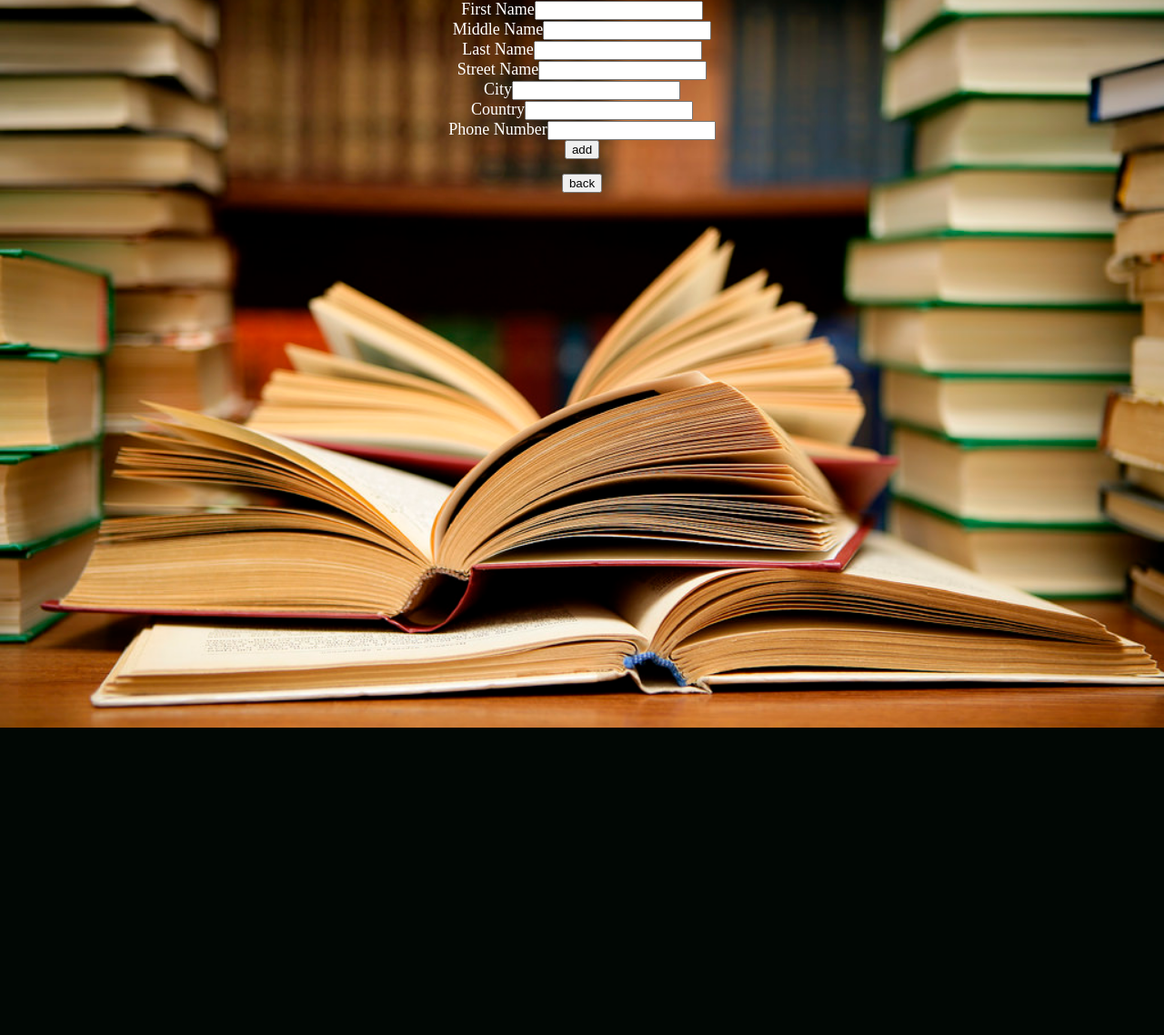
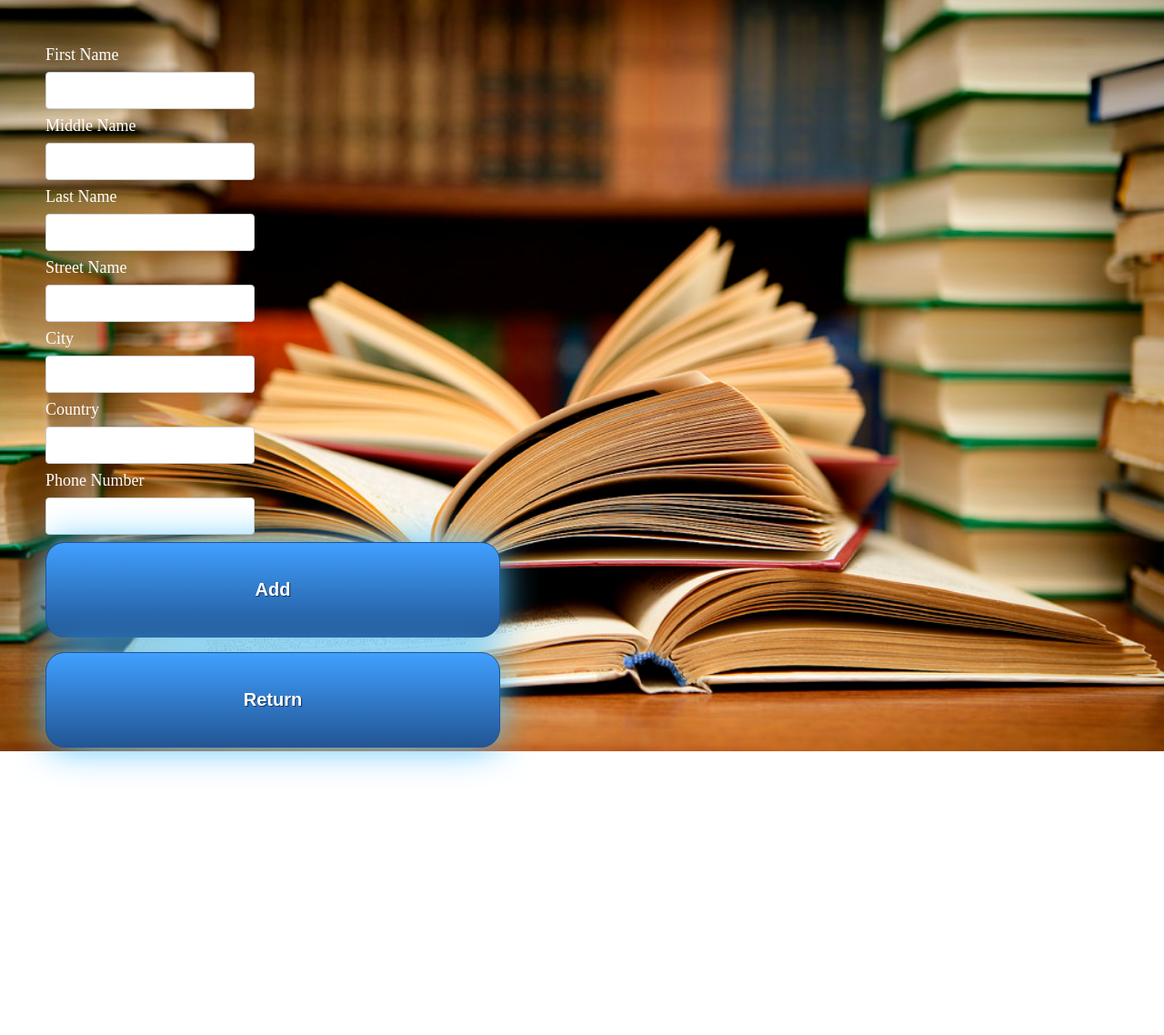
Before and after one commit to eddyxq/471, a PHP site: page /adminAddUser.php in a window 1280 px wide. Shown: the whole page at 91% size. Before the commit the page ends 800 px from the top, so only its background shows below. Run offline with PHP 8.4, Linux system fonts and the light colour scheme.

Commit message:
full admin gui

```diff
--- a/webserver/adminAddUser.php
+++ b/webserver/adminAddUser.php
@@ -1,7 +1,61 @@
 <html>
 	<link rel="stylesheet" type="text/css" href="main.css">
+	<style>
+	input[type=text], select {
+	  width: 100%;
+	  padding: 12px 20px;
+	  margin: 8px 0;
+	  display: inline-block;
+	  border: 1px solid #ccc;
+	  border-radius: 4px;
+	  box-sizing: border-box;
+	}
+
+	input[type=submit] {
+	 width: 500px;
+		display: inline-block;
+		text-align: center;
+		vertical-align: middle;
+		padding: 40px 80px;
+		border: 1px solid #225594;
+		border-radius: 21px;
+		background: #40a0ff;
+		background: -webkit-gradient(linear, left top, left bottom, from(#40a0ff), to(#225594));
+		background: -moz-linear-gradient(top, #40a0ff, #225594);
+		background: linear-gradient(to bottom, #40a0ff, #225594);
+		-webkit-box-shadow: #4dc0ff 0px 0px 40px 0px;
+		-moz-box-shadow: #4dc0ff 0px 0px 40px 0px;
+		box-shadow: #4dc0ff 0px 0px 40px 0px;
+		text-shadow: #143257 1px 1px 1px;
+		font: normal normal bold 20px arial;
+		color: #ffffff;
+		text-decoration: none;
+	}
+
+	input[type=submit]:hover,
+	input[type=submit]:focus {
+		border: 1px solid ##a48d88;
+		background: #ffdcd4;
+		background: -webkit-gradient(linear, left top, left bottom, from(#ffdcd4), to(#9d8883));
+		background: -moz-linear-gradient(top, #ffdcd4, #9d8883);
+		background: linear-gradient(to bottom, #ffdcd4, #9d8883);
+		color: #ffffff;
+		text-decoration: none;
+	}
+	input[type=submit]:active {
+		background: #225594;
+		background: -webkit-gradient(linear, left top, left bottom, from(#225594), to(#225594));
+		background: -moz-linear-gradient(top, #225594, #225594);
+		background: linear-gradient(to bottom, #225594, #225594);
+	}
+
+	div {
+	  border-radius: 50px;
+	  padding: 50px 1000px 300px 50px;
+	}
+	</style>
 	<body>
-		<center>
+		<div>
 			<form action="addingUser.php" method="post">
 			   <font size="4" color="#ffffff">First Name</font><input type="text" name="first_name"><br>
 			   <font size="4" color="#ffffff">Middle Name</font><input type="text" name="middle_name"><br>
@@ -10,12 +64,13 @@
 			   <font size="4" color="#ffffff">City</font><input type="text" name="city"><br>
 			   <font size="4" color="#ffffff">Country</font><input type="text" name="country"><br>
 			   <font size="4" color="#ffffff">Phone Number</font><input type="text" name="phone_number"><br>
-			   <input type="submit" value="add">
+			   <input type="submit" value="Add">
 			</form>
 
-			<form action="admin.php" method="post">
-				<input type="submit" value="back">
+			<form action="admin.php">
+				<input type="submit" value="Return">
 			</form>
-		</center>
+
+		</div>
 	</body>
 </html>
--- a/webserver/main.css
+++ b/webserver/main.css
@@ -91,3 +91,72 @@
   background-repeat: no-repeat;
   background-size: cover;
 }
+
+table {
+border-collapse: collapse;
+width: 100%;
+color: #225594;
+font-family: monospace;
+font-size: 25px;
+text-align: left;
+}
+
+th {
+background-color: #225594;
+color: white;
+}
+
+tr:nth-child(n) {background-color: #f2f2f2}
+
+.textInput {
+  width: 100%;
+  padding: 12px 20px;
+  margin: 8px 0;
+  display: inline-block;
+  border: 1px solid #ccc;
+  border-radius: 4px;
+  box-sizing: border-box;
+}
+
+input[type=submit] {
+ width: 500px;
+	display: inline-block;
+	text-align: center;
+	vertical-align: middle;
+	padding: 40px 80px;
+	border: 1px solid #225594;
+	border-radius: 21px;
+	background: #40a0ff;
+	background: -webkit-gradient(linear, left top, left bottom, from(#40a0ff), to(#225594));
+	background: -moz-linear-gradient(top, #40a0ff, #225594);
+	background: linear-gradient(to bottom, #40a0ff, #225594);
+	-webkit-box-shadow: #4dc0ff 0px 0px 40px 0px;
+	-moz-box-shadow: #4dc0ff 0px 0px 40px 0px;
+	box-shadow: #4dc0ff 0px 0px 40px 0px;
+	text-shadow: #143257 1px 1px 1px;
+	font: normal normal bold 20px arial;
+	color: #ffffff;
+	text-decoration: none;
+}
+
+input[type=submit]:hover,
+input[type=submit]:focus {
+	border: 1px solid ##a48d88;
+	background: #ffdcd4;
+	background: -webkit-gradient(linear, left top, left bottom, from(#ffdcd4), to(#9d8883));
+	background: -moz-linear-gradient(top, #ffdcd4, #9d8883);
+	background: linear-gradient(to bottom, #ffdcd4, #9d8883);
+	color: #ffffff;
+	text-decoration: none;
+}
+input[type=submit]:active {
+	background: #225594;
+	background: -webkit-gradient(linear, left top, left bottom, from(#225594), to(#225594));
+	background: -moz-linear-gradient(top, #225594, #225594);
+	background: linear-gradient(to bottom, #225594, #225594);
+}
+
+div {
+  border-radius: 50px;
+  padding: 50px 1000px 300px 50px;
+}
```
Also changed, not shown: webserver/addingUser.php (+8 -4 lines), webserver/adminUpdateUser.php (+71 -15 lines), webserver/adminViewUser.php (+4 -8 lines).
